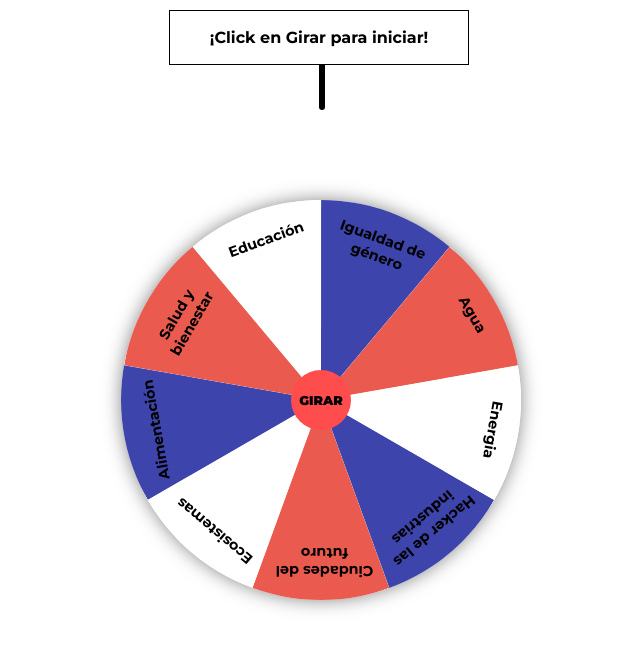
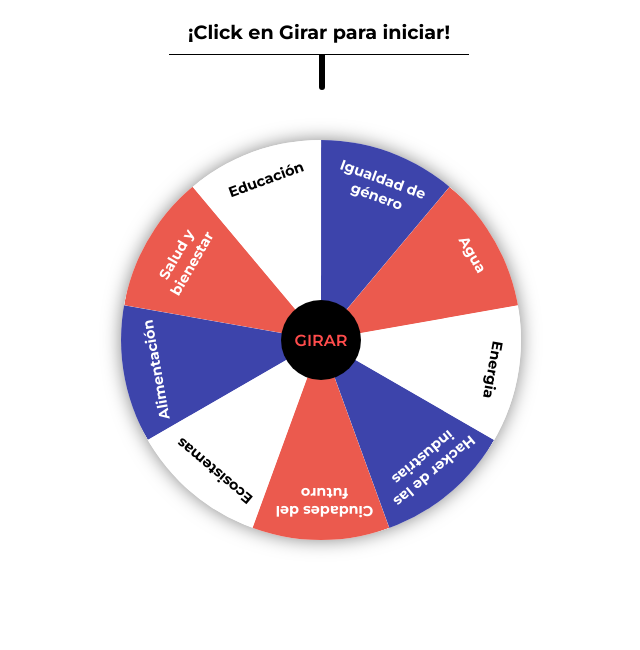
Before and after one commit to jova1091/ruletas, a plain HTML site: page ruleta/index.html in a window 1280 px wide. Shown: the whole page, without its empty margins (319-959 px from the left). Drawn offline with Linux system fonts and the light colour scheme.

Commit message:
Fix: ajustes varios

```diff
--- a/ruleta/main.js
+++ b/ruleta/main.js
@@ -87,7 +87,7 @@ function sortear() {
   /** Numero del 0 al 1 que contiene al ganador del sorteo */
   const nSorteo = Math.random();
   /** Cantidad de grados que debe girar la ruleta */
-  const giroRuleta = (1 - nSorteo) * 360 + 360 * 10; //10 vueltas + lo aleatorio;
+  const giroRuleta = (1 - nSorteo) * 360 + 360 * 4; //10 vueltas + lo aleatorio;
   root.style.setProperty("--giroRuleta", giroRuleta + "deg");
   ruleta.classList.toggle("girar", true);
   /** Acumulador de probabilidad para calcular cuando una probabilidad fue ganadora */
--- a/ruleta/master.css
+++ b/ruleta/master.css
@@ -32,7 +32,7 @@ h1 {
   flex-direction: column;
   justify-content: center;
   align-items: center;
-  height: 100vh;
+  height: 85vh;
   overflow: hidden;
 }
 
@@ -56,11 +56,17 @@ h1 {
   position: relative;
   left: -150px;
   top: 0px;
-  min-height: 55px;
+  min-height: 30px;
   width: 300px;
+  font-size: 1.2em;
   font-weight: bold;
-  border: 1px solid black;
+  border-bottom: 1px solid black;
   background-color: white;
+}
+
+#ganadorTexto {
+  margin: 0;
+  padding: 10px 0;
 }
 
 #marcador {
@@ -69,7 +75,7 @@ h1 {
   top: 10px;
   background-color: black;
   width: 6px;
-  height: 100px;
+  height: 80px;
   pointer-events: none;
   border-radius: 10px;
   left: calc(50% - 2px);
@@ -92,12 +98,12 @@ h1 {
 
 #sortear {
   position: absolute;
-  background-color: rgb(255, 76, 76);
+  background-color: black;
   border-radius: 50%;
-  width: 60px;
-  height: 60px;
-  top: calc(var(--escala) / 2 - 60px / 2);
-  left: calc(var(--escala) / 2 - 60px / 2);
+  width: 80px;
+  height: 80px;
+  top: calc(var(--escala) / 2 - 80px / 2);
+  left: calc(var(--escala) / 2 - 80px / 2);
   z-index: 2;
   text-align: center;
   cursor: pointer;
@@ -105,8 +111,9 @@ h1 {
   display: flex;
   justify-content: center;
   align-items: center;
-  font-weight: 900;
-  font-size: 0.8em;
+  font-weight: 600;
+  font-size: 1em;
+  color: rgb(255, 76, 76);
 }
 
 .opcion {
@@ -124,7 +131,7 @@ h1 {
 .nombre {
   margin: 0;
   padding-top: 20px;
-  color: black;
+  color: white;
   text-align: center;
   height: calc(var(--escala) / 2);
   position: absolute;
@@ -135,6 +142,10 @@ h1 {
   pointer-events: none;
   font-weight: 700;
   font-size: 0.9em;
+}
+
+#opcionesContainer .nombre:nth-of-type(3n) {
+  color: black;
 }
 
 .separador {
--- a/ruleta2/main.js
+++ b/ruleta2/main.js
@@ -75,7 +75,7 @@ function sortear() {
   /** Numero del 0 al 1 que contiene al ganador del sorteo */
   const nSorteo = Math.random();
   /** Cantidad de grados que debe girar la ruleta */
-  const giroRuleta = (1 - nSorteo) * 360 + 360 * 10; //10 vueltas + lo aleatorio;
+  const giroRuleta = (1 - nSorteo) * 360 + 360 * 4; //10 vueltas + lo aleatorio;
   root.style.setProperty("--giroRuleta", giroRuleta + "deg");
   ruleta.classList.toggle("girar", true);
   /** Acumulador de probabilidad para calcular cuando una probabilidad fue ganadora */
--- a/ruleta2/master.css
+++ b/ruleta2/master.css
@@ -32,7 +32,7 @@ h1 {
   flex-direction: column;
   justify-content: center;
   align-items: center;
-  height: 100vh;
+  height: 85vh;
   overflow: hidden;
 }
 
@@ -56,11 +56,17 @@ h1 {
   position: relative;
   left: -150px;
   top: 0px;
-  min-height: 55px;
+  min-height: 30px;
   width: 300px;
+  font-size: 1.2em;
   font-weight: bold;
-  border: 1px solid black;
+  border-bottom: 1px solid black;
   background-color: white;
+}
+
+#ganadorTexto {
+  margin: 0;
+  padding: 10px 0;
 }
 
 #marcador {
@@ -69,7 +75,7 @@ h1 {
   top: 10px;
   background-color: black;
   width: 6px;
-  height: 100px;
+  height: 80px;
   pointer-events: none;
   border-radius: 10px;
   left: calc(50% - 2px);
@@ -92,12 +98,12 @@ h1 {
 
 #sortear {
   position: absolute;
-  background-color: rgb(255, 76, 76);
+  background-color: black;
   border-radius: 50%;
-  width: 60px;
-  height: 60px;
-  top: calc(var(--escala) / 2 - 60px / 2);
-  left: calc(var(--escala) / 2 - 60px / 2);
+  width: 80px;
+  height: 80px;
+  top: calc(var(--escala) / 2 - 80px / 2);
+  left: calc(var(--escala) / 2 - 80px / 2);
   z-index: 2;
   text-align: center;
   cursor: pointer;
@@ -105,8 +111,9 @@ h1 {
   display: flex;
   justify-content: center;
   align-items: center;
-  font-weight: 900;
-  font-size: 0.8em;
+  font-weight: 600;
+  font-size: 1em;
+  color: rgb(255, 76, 76);
 }
 
 .opcion {
--- a/ruleta3/main.js
+++ b/ruleta3/main.js
@@ -67,7 +67,7 @@ function sortear() {
   /** Numero del 0 al 1 que contiene al ganador del sorteo */
   const nSorteo = Math.random();
   /** Cantidad de grados que debe girar la ruleta */
-  const giroRuleta = (1 - nSorteo) * 360 + 360 * 10; //10 vueltas + lo aleatorio;
+  const giroRuleta = (1 - nSorteo) * 360 + 360 * 4; //10 vueltas + lo aleatorio;
   root.style.setProperty("--giroRuleta", giroRuleta + "deg");
   ruleta.classList.toggle("girar", true);
   /** Acumulador de probabilidad para calcular cuando una probabilidad fue ganadora */
--- a/ruleta3/master.css
+++ b/ruleta3/master.css
@@ -32,7 +32,7 @@ h1 {
   flex-direction: column;
   justify-content: center;
   align-items: center;
-  height: 100vh;
+  height: 85vh;
   overflow: hidden;
 }
 
@@ -56,11 +56,17 @@ h1 {
   position: relative;
   left: -150px;
   top: 0px;
-  min-height: 55px;
+  min-height: 30px;
   width: 300px;
+  font-size: 1.2em;
   font-weight: bold;
-  border: 1px solid black;
+  border-bottom: 1px solid black;
   background-color: white;
+}
+
+#ganadorTexto {
+  margin: 0;
+  padding: 10px 0;
 }
 
 #marcador {
@@ -69,7 +75,7 @@ h1 {
   top: 10px;
   background-color: black;
   width: 6px;
-  height: 100px;
+  height: 80px;
   pointer-events: none;
   border-radius: 10px;
   left: calc(50% - 2px);
@@ -92,12 +98,12 @@ h1 {
 
 #sortear {
   position: absolute;
-  background-color: rgb(255, 76, 76);
+  background-color: black;
   border-radius: 50%;
-  width: 60px;
-  height: 60px;
-  top: calc(var(--escala) / 2 - 60px / 2);
-  left: calc(var(--escala) / 2 - 60px / 2);
+  width: 80px;
+  height: 80px;
+  top: calc(var(--escala) / 2 - 80px / 2);
+  left: calc(var(--escala) / 2 - 80px / 2);
   z-index: 2;
   text-align: center;
   cursor: pointer;
@@ -105,8 +111,9 @@ h1 {
   display: flex;
   justify-content: center;
   align-items: center;
-  font-weight: 900;
-  font-size: 0.8em;
+  font-weight: 600;
+  font-size: 1em;
+  color: rgb(255, 76, 76);
 }
 
 .opcion {
```
